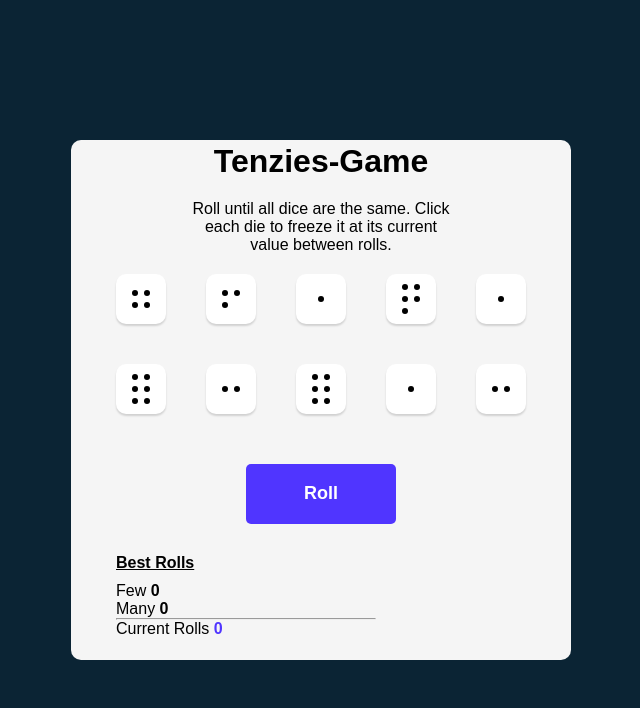
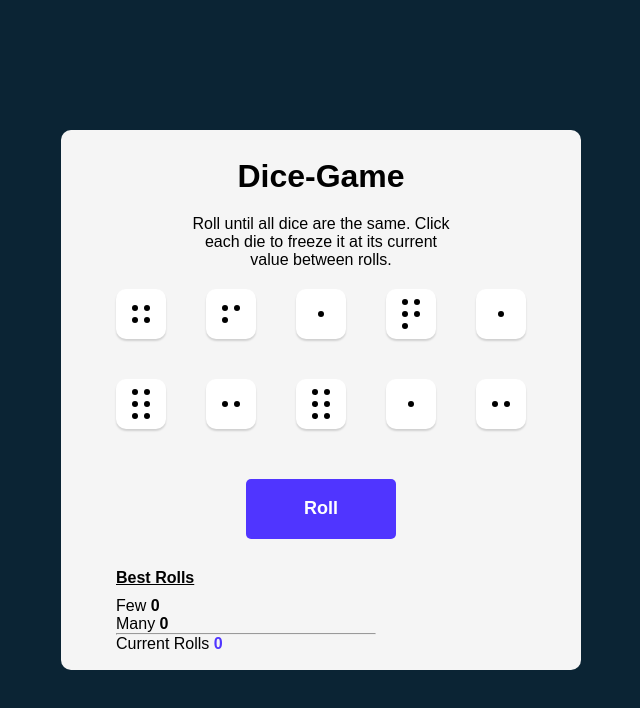
Before and after one commit to Ireme-Nyawe/TenzieGame, a React (Vite) app: page / in a window 1280 px wide. Shown: the top 708 px of the page, without its empty margins (319-959 px from the left). Built offline with nearby package versions, Linux system fonts and the light colour scheme.

Commit message:
rename to dice game

```diff
--- a/src/App.jsx
+++ b/src/App.jsx
@@ -83,7 +83,8 @@ export default function App() {
     <>
       {tenzie && <Confetti />}
       <div className="slide">
-        <h1>Tenzies-Game</h1>
+
+        <h1>Dice-Game</h1>
         <p className="instructions">
           Roll until all dice are the same. Click each die to freeze it at its
           current value between rolls.
--- a/src/index.css
+++ b/src/index.css
@@ -7,8 +7,8 @@ body{
   background: #0B2434;
 }
 .slide{
-  width: 500px;
-  height: 520px;
+  width: 520px;
+  height: 540px;
   background: #F5F5F5;
   position: fixed;
   top: 50%;
@@ -19,6 +19,7 @@ body{
   flex-direction: column;
   justify-content: center;
   align-items: center;
+  padding-top: 30px;
 }
 .dice-container{
   display: grid;
```
